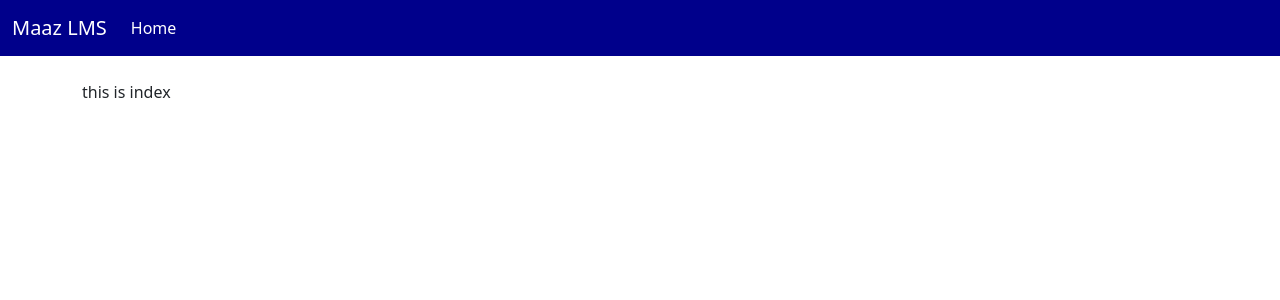
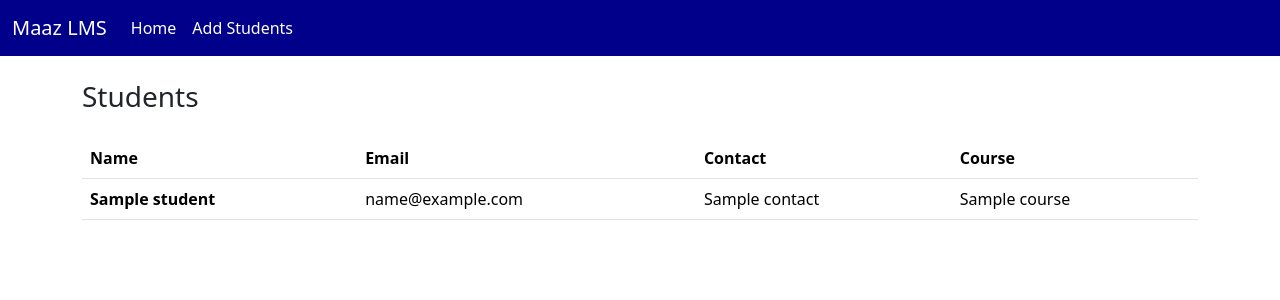
Before and after one commit to maazulhaq00/Python-Flask-Apps-S3, a Flask app: page / in a window 1280 px wide. Shown: the top 300 px of the page. Run offline with Flask 3, Linux system fonts and the light colour scheme; a database or web service that is not in the repository returns one stand-in record (values such as "Sample title").

Commit message:
POST & GET api to interact with db

```diff
--- a/flask-crud-apis/app.py
+++ b/flask-crud-apis/app.py
@@ -1,4 +1,4 @@
-from flask import Flask, render_template
+from flask import Flask, render_template, request, redirect, url_for
 from pymongo import MongoClient
 
 PORT=5001
@@ -9,15 +9,29 @@ db = client["maazlmsdb"]
 students_collection = db["students"]
 # teacher_collection = db["teachers"]
 
-
 app = Flask(__name__)
 
 @app.route("/")
 def index():
-    return render_template("index.html")
+    students_list = students_collection.find()
 
-@app.route("/add-student")
+    return render_template("index.html", students_list=students_list)
+
+@app.route("/add-student", methods=["GET", "POST"])
 def addstudent():
+    if request.method == "POST":
+
+        student_data = {
+            "name": request.form["name"],
+            "email": request.form["email"],
+            "contact": request.form["contact"],
+            "course": request.form["course"],
+        }
+
+        students_collection.insert_one(student_data)
+
+        return redirect(url_for("index"))
+
     return render_template("add-student.html")
 
 
--- a/flask-crud-apis/templates/components/navbar.html
+++ b/flask-crud-apis/templates/components/navbar.html
@@ -7,7 +7,10 @@
       <div class="collapse navbar-collapse" id="navbarNav">
         <ul class="navbar-nav">
           <li class="nav-item">
-            <a class="nav-link active" aria-current="page" href="#">Home</a>
+            <a class="nav-link active" aria-current="page" href="{{url_for('index')}}">Home</a>
+          </li>
+          <li class="nav-item">
+            <a class="nav-link active" aria-current="page" href="{{url_for('addstudent')}}">Add Students</a>
           </li>
 
         </ul>
--- a/flask-crud-apis/templates/index.html
+++ b/flask-crud-apis/templates/index.html
@@ -2,5 +2,27 @@
 
 
 {% block content %}
-this is index
+
+<h3>Students</h3>
+<table class="table mt-4">
+    <thead>
+        <tr>
+            <th scope="col">Name</th>
+            <th scope="col">Email</th>
+            <th scope="col">Contact</th>
+            <th scope="col">Course</th>
+        </tr>
+    </thead>
+    <tbody>
+        {% for student in students_list %}
+        <tr>
+            <th scope="row">{{student.name}}</th>
+            <td>{{student.email}}</td>
+            <td>{{student.contact}}</td>
+            <td>{{student.course}}</td>
+        </tr>
+        {% endfor %}
+
+    </tbody>
+</table>
 {% endblock %}
```
Also changed, not shown: flask-crud-apis/templates/add-student.html (+22 -1 lines), 1 other file.
